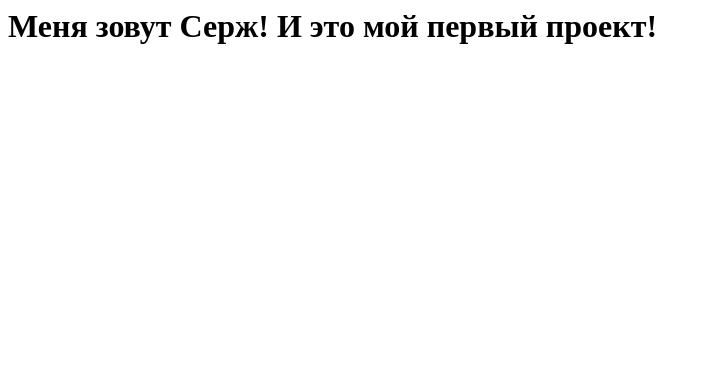
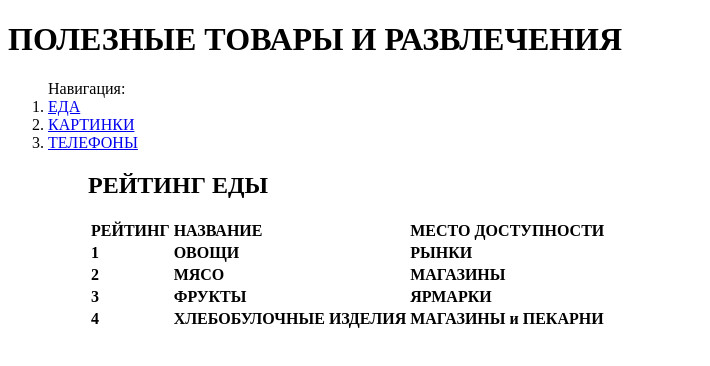
Before and after one commit to Web-601/proekt-sergeya, a plain HTML site: page index.html in a window 1280 px wide. Shown: the whole page, without its empty margins (0-710 px from the left). Drawn offline with Linux system fonts and the light colour scheme.

Commit message:
Add files via upload

```diff
--- a/index.html
+++ b/index.html
@@ -1 +1,49 @@
-<h1>Меня зовут Серж! И это мой первый проект!</h1>
+<!DOCTYPE html>
+<html lang="en">
+<head>
+    <meta charset="UTF-8">
+    <meta name="viewport" content="width=device-width, initial-scale=1.0">
+    <title>Document</title>
+</head>
+<body>
+    <h1>ПОЛЕЗНЫЕ ТОВАРЫ И РАЗВЛЕЧЕНИЯ</h1>
+    <ol>Навигация:
+        <li><a href="index.html">ЕДА</a>
+        <li><a href="picture.html">КАРТИНКИ</a>
+        <li><a href="telephone.html">ТЕЛЕФОНЫ</a>
+    <ol>
+
+    <table>
+        <h2>РЕЙТИНГ ЕДЫ</h2>
+    <thead>
+        <tr>
+            <th>РЕЙТИНГ</th>
+            <th>НАЗВАНИЕ</th>
+            <th>МЕСТО ДОСТУПНОСТИ</th>
+        </tr>
+    </thead>
+    <tbody>
+        <tr>
+            <th>1</th>
+            <th>ОВОЩИ</th>
+            <th>РЫНКИ</th>
+        </tr>
+        <tr>
+            <th>2</th>
+            <th>МЯСО</th>
+            <th>МАГАЗИНЫ</th>
+        </tr>
+        <tr>
+            <th>3</th>
+            <th>ФРУКТЫ</th>
+            <th>ЯРМАРКИ</th>
+        </tr>
+        <tr>
+            <th>4</th>
+            <th>ХЛЕБОБУЛОЧНЫЕ ИЗДЕЛИЯ</th>
+            <th>МАГАЗИНЫ и ПЕКАРНИ</th>
+        </tr>
+    </tbody>
+    </table>
+</body>
+</html>
```
Also changed, not shown: picture.html (added, +20 -0 lines), telephone.html (added, +40 -0 lines).
